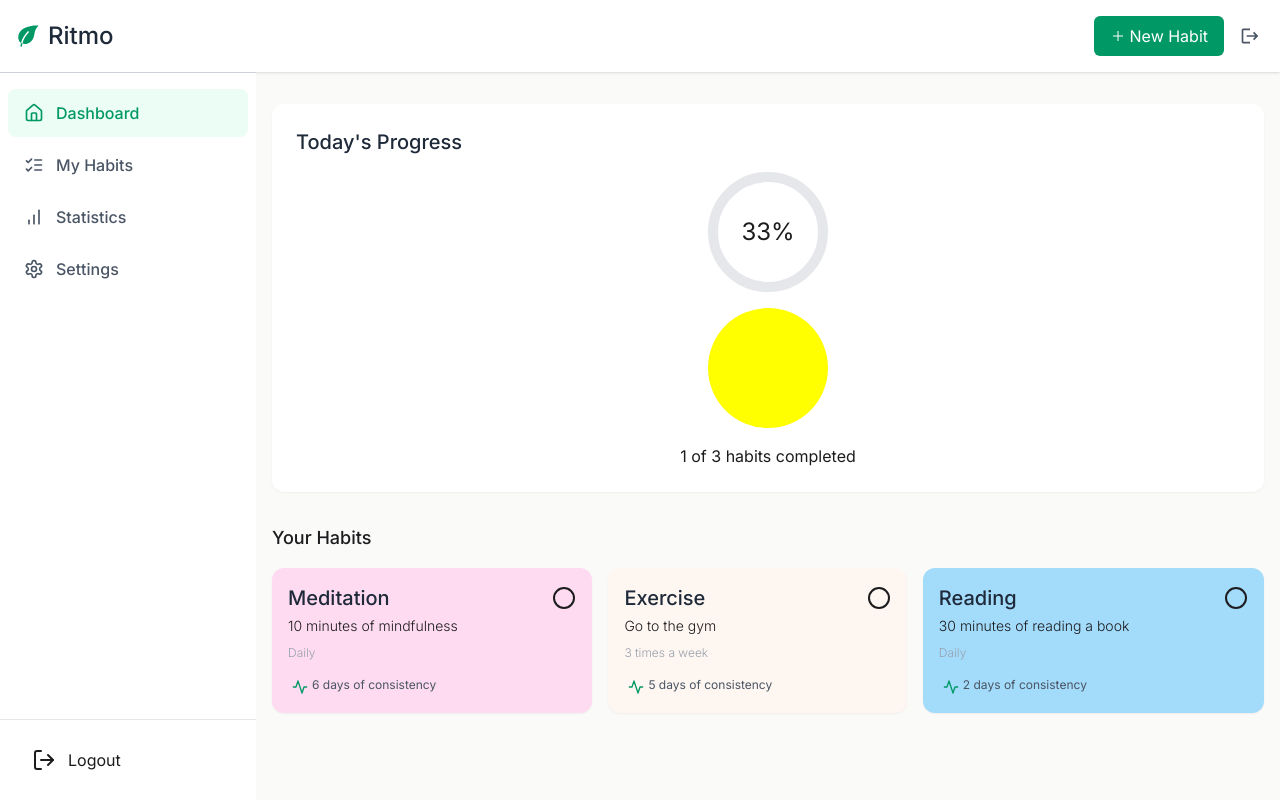
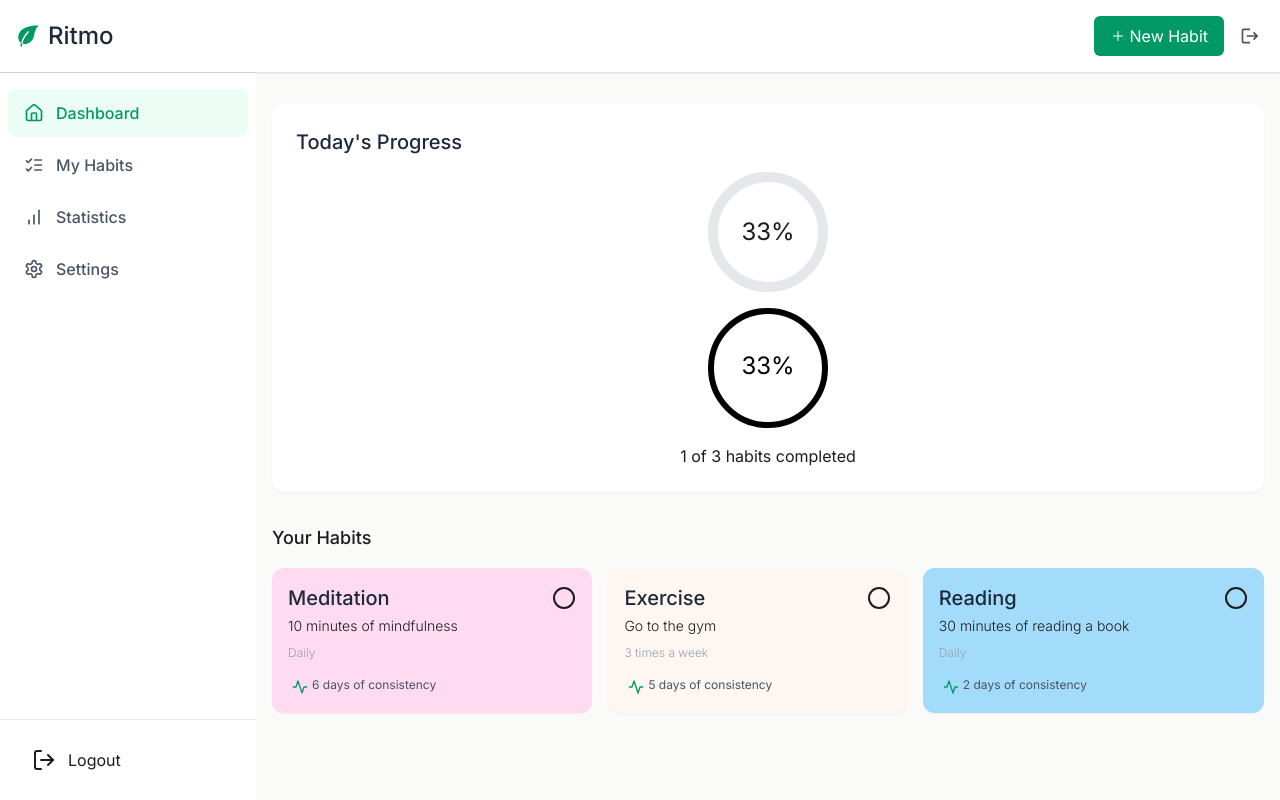
Before and after one commit to Sygris/ritmo, a Next.js app: page /dashboard in a window 1280 px wide. Built offline with nearby package versions, Linux system fonts and the light colour scheme.

Commit message:
Making SVG for ProgressBar

```diff
--- a/src/app/ui/ProgressBar.tsx
+++ b/src/app/ui/ProgressBar.tsx
@@ -1,8 +1,14 @@
+type ProgressBarProps = {
+  radius: number,
+  stroke: number
+}
+
 export default function ProgressBar() {
   return (
     <>
       <svg width={120} height={120}>
-        <circle cx="60" cy="60" r="60" fill="yellow" />
+        <circle cx="50%" cy="50%" r="57"fill="transparent" stroke="black" strokeWidth={6} />
+        <text x="50%" y="66" textAnchor="middle" fontSize={24}>33%</text>
       </svg>
     </>
   )
```
